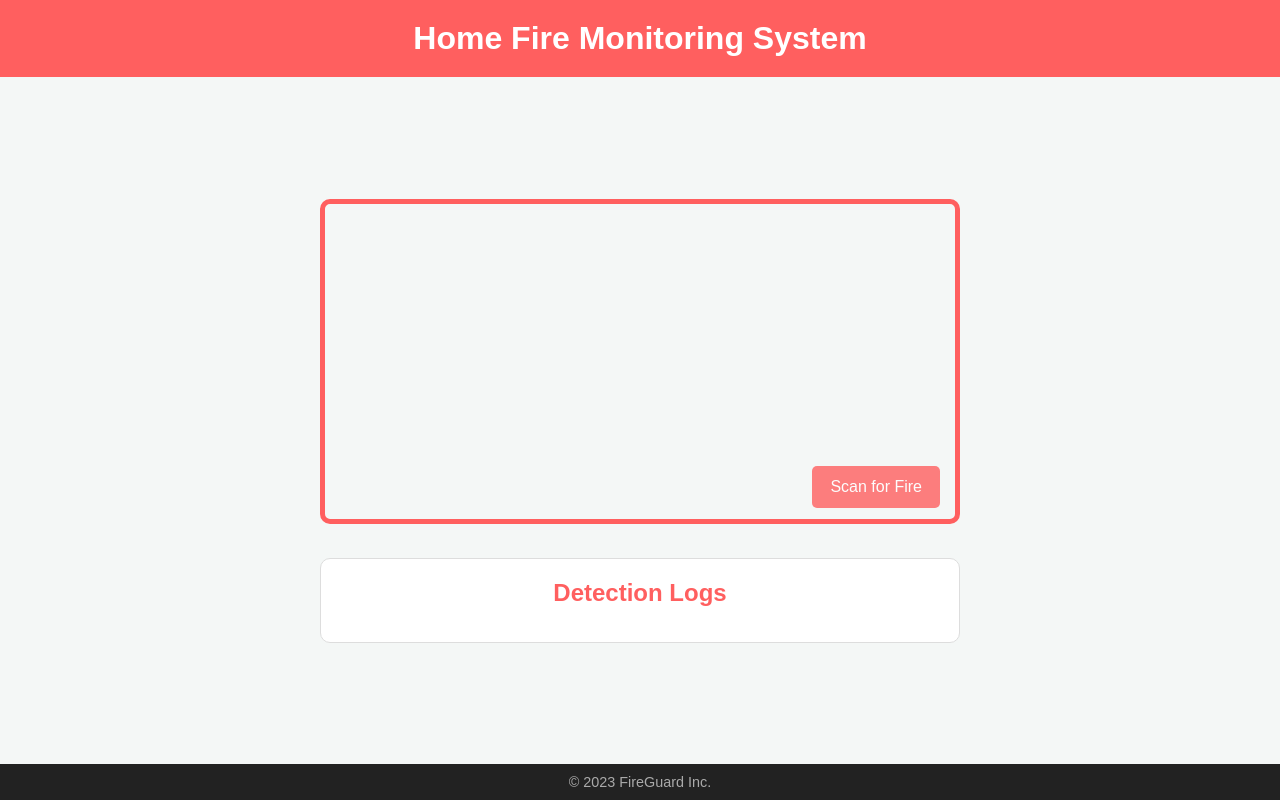
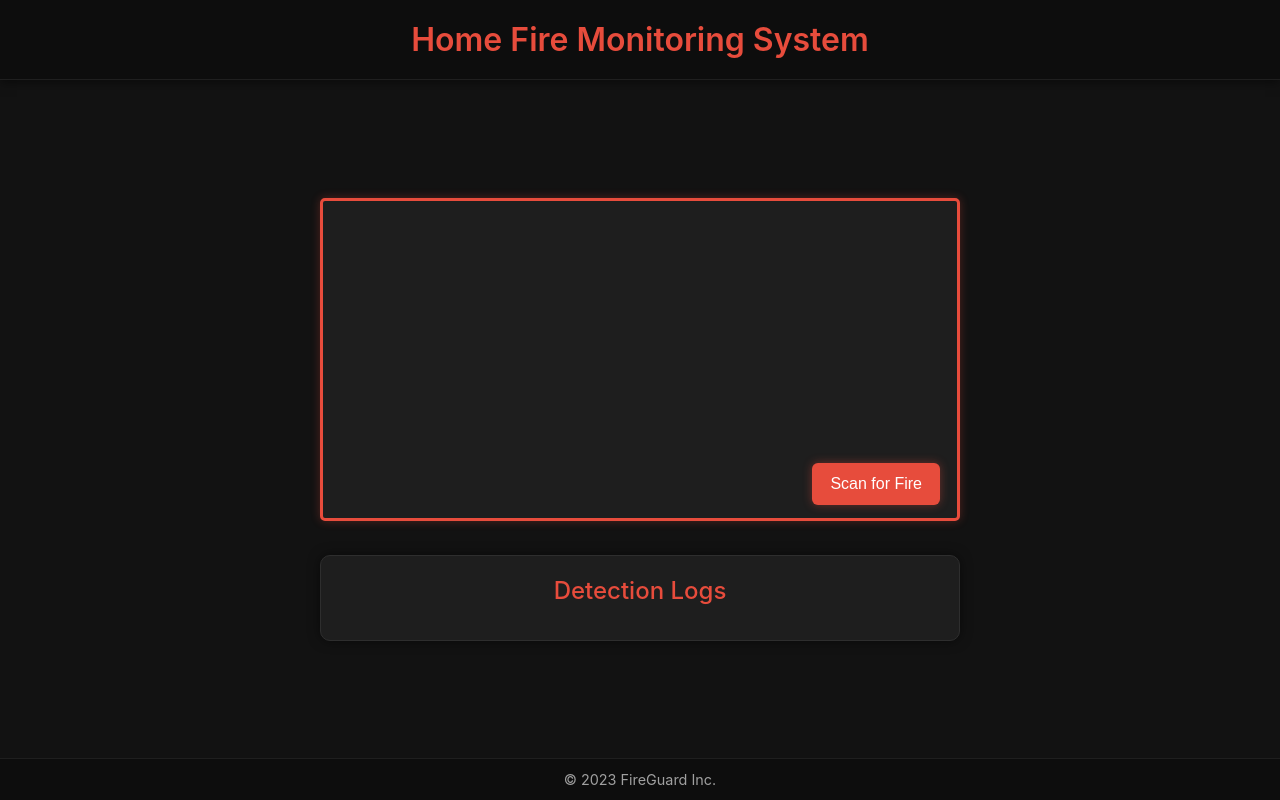
Before and after one commit to yusufrussell/3DPrintIQ, a Flask app: page / in a window 1280 px wide. Run offline with Flask 3, Linux system fonts and the light colour scheme.

Commit message:
updated .css file to change theme of the site to dark mode + some other sylistic changes.

```diff
--- a/static/index.css
+++ b/static/index.css
@@ -7,9 +7,9 @@
 
 /* Body Styling */
 body {
-  font-family: "Arial", sans-serif;
-  background-color: #f4f7f6;
-  color: #333;
+  font-family: "Inter", "Arial", sans-serif;
+  background-color: #121212;
+  color: #e0e0e0;
   display: flex;
   flex-direction: column;
   min-height: 100vh;
@@ -17,14 +17,18 @@ body {
 
 /* Header Styling */
 header {
-  background-color: #ff5f5f;
-  color: #fff;
+  background-color: #0d0d0d;
+  border-bottom: 1px solid #1f1f1f;
+  color: #e0e0e0;
   padding: 20px;
   text-align: center;
+  box-shadow: 0 2px 10px rgba(0, 0, 0, 0.5);
 }
 
 header h1 {
   font-size: 2em;
+  font-weight: 600;
+  color: #e74c3c;
 }
 
 /* Main Content Styling */
@@ -54,8 +58,10 @@ main {
 
 #camera-feed {
   width: 100%;
-  border: 5px solid #ff5f5f;
-  border-radius: 10px;
+  border: 3px solid #e74c3c;
+  border-radius: 5px;
+  background-color: #1e1e1e;
+  box-shadow: 0 0 10px rgba(231, 76, 60, 0.3);
 }
 
 #analyze-button {
@@ -63,35 +69,39 @@ main {
   bottom: 20px;
   right: 20px;
   padding: 12px 18px;
-  background-color: #ff5f5f;
+  background-color: #e74c3c;
   color: #fff;
   border: none;
-  border-radius: 5px;
+  border-radius: 6px;
   font-size: 1em;
   cursor: pointer;
-  opacity: 0.8;
-  transition: opacity 0.3s;
+  transition: all 0.3s ease;
+  box-shadow: 0 0 10px rgba(231, 76, 60, 0.4);
 }
 
 #analyze-button:hover {
-  opacity: 1;
+  transform: scale(1.05);
+  background-color: #c0392b;
+  box-shadow: 0 0 15px rgba(231, 76, 60, 0.6);
 }
 
 /* Logs Container Styling */
 #logs-container {
   width: 100%;
   max-width: 640px;
-  background-color: #fff;
-  border: 1px solid #ddd;
+  background-color: #1e1e1e;
+  border: 1px solid #2e2e2e;
   border-radius: 10px;
   padding: 20px;
+  box-shadow: 0 0 12px rgba(0, 0, 0, 0.5);
 }
 
 #logs-container h2 {
   margin-bottom: 15px;
-  color: #ff5f5f;
+  color: #e74c3c;
   font-size: 1.5em;
   text-align: center;
+  font-weight: 500;
 }
 
 #context-list {
@@ -102,12 +112,19 @@ main {
 }
 
 #context-list li {
-  background-color: #f9f9f9;
+  background-color: #181818;
   padding: 12px;
   margin-bottom: 10px;
-  border-radius: 5px;
-  border-left: 5px solid #ff5f5f;
-  font-size: 1em;
+  border-radius: 6px;
+  border-left: 4px solid #e74c3c;
+  font-size: 0.95em;
+  color: #e0e0e0;
+  transition: background-color 0.2s ease, border-color 0.2s ease;
+}
+
+#context-list li:hover {
+  background-color: #222;
+  border-left-color: #c0392b;
 }
 
 #context-list li:last-child {
@@ -116,12 +133,14 @@ main {
 
 /* Footer Styling */
 footer {
-  background-color: #222;
-  color: #aaa;
+  background-color: #0d0d0d;
+  color: #a0a0a0;
   text-align: center;
-  padding: 10px;
+  padding: 12px;
+  font-size: 0.9em;
+  border-top: 1px solid #1f1f1f;
 }
 
 footer p {
-  font-size: 0.9em;
+  margin: 0;
 }
```
